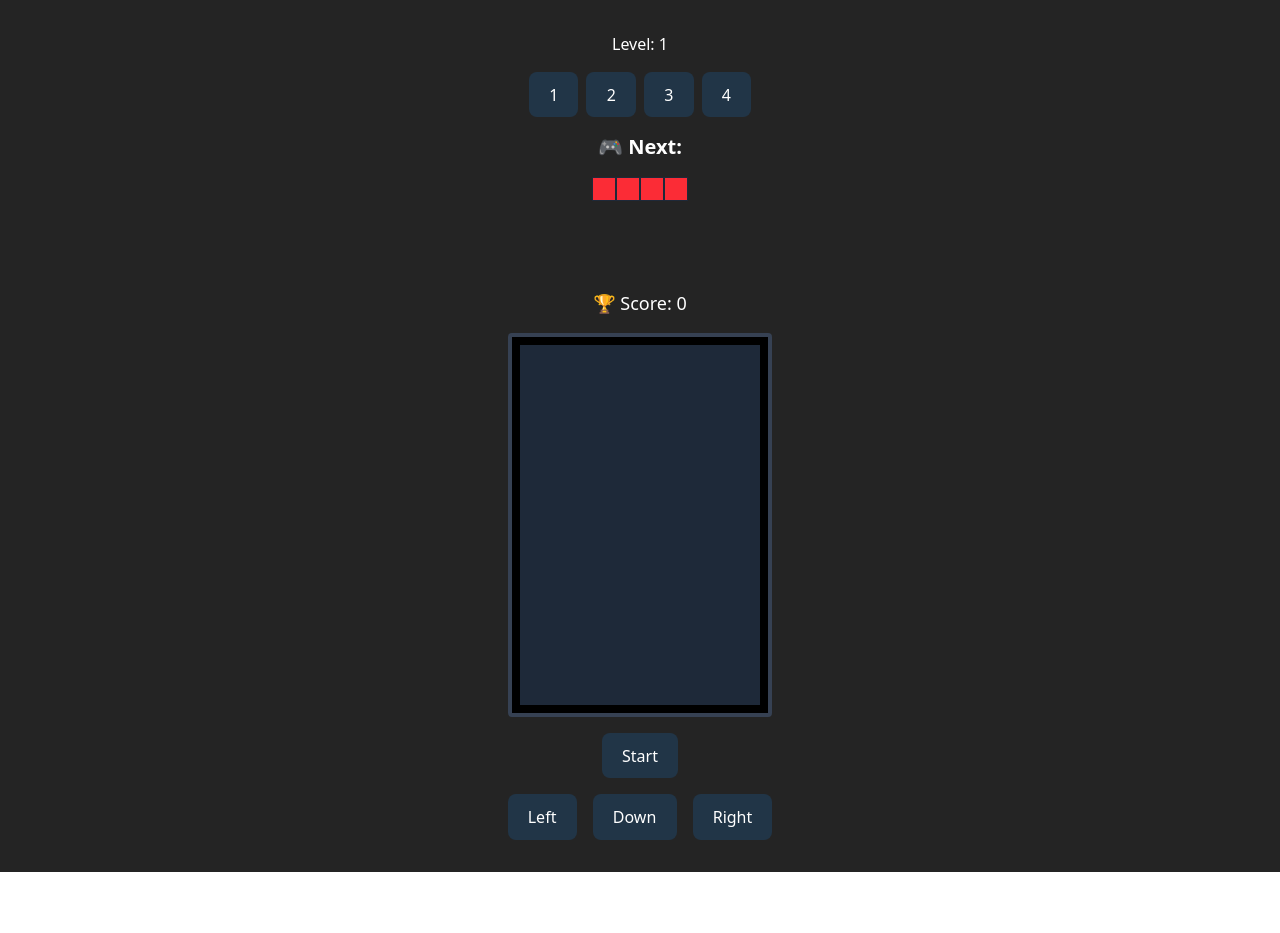
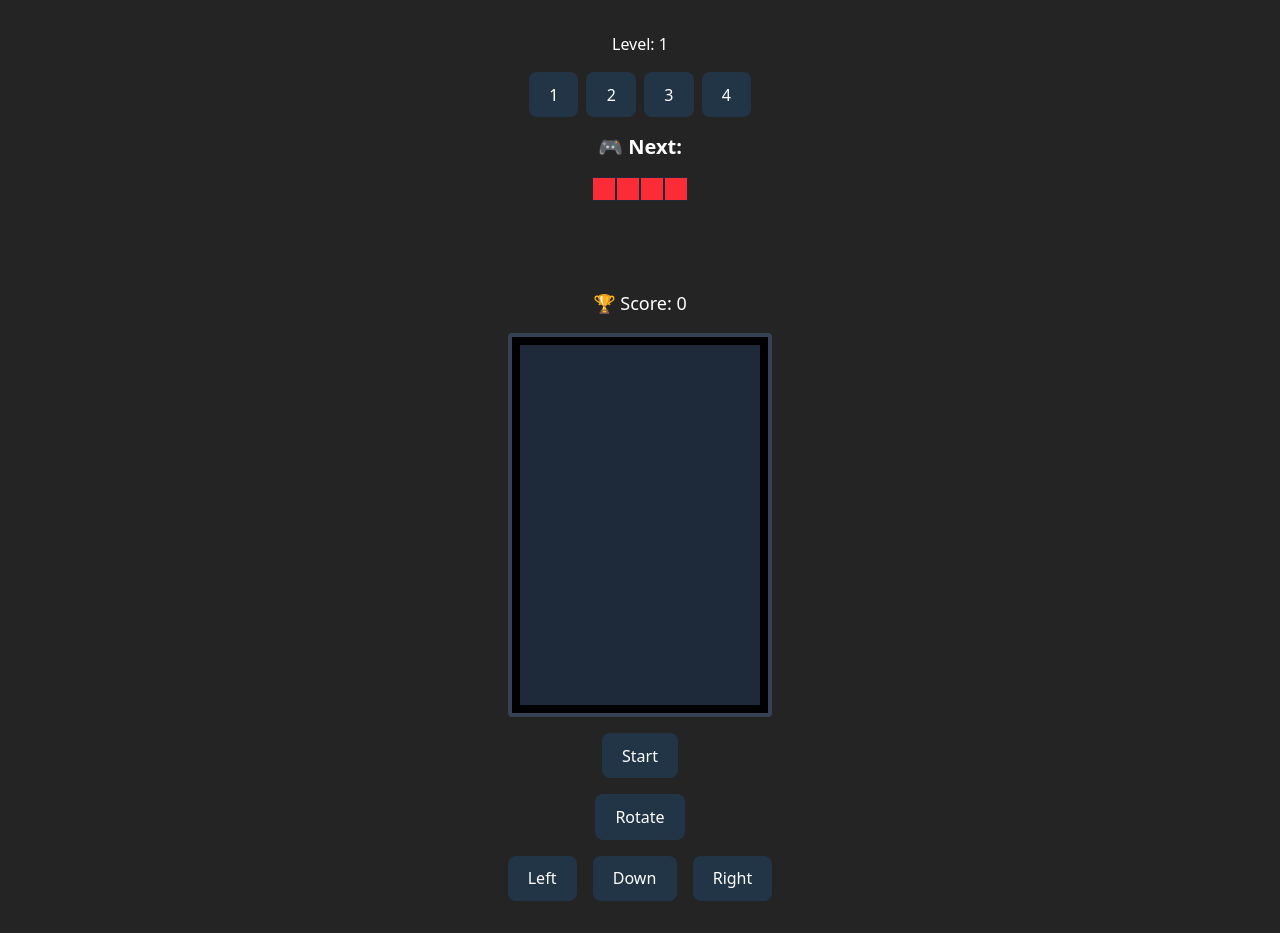
Before and after one commit to Yevhenns/tetris, a React (Vite) app: page / in a window 1280 px wide. Before the commit the page ends 872 px from the top, so only its background shows below. Built offline with nearby package versions, Linux system fonts and the light colour scheme.

Commit message:
added rotate btn

```diff
--- a/src/App.tsx
+++ b/src/App.tsx
@@ -36,6 +36,7 @@ function App() {
     moveDown,
     startGameHandler,
     restartGame,
+    rotate,
   } = useEngine({
     speed,
     fastMoveDownHandler,
@@ -59,6 +60,7 @@ function App() {
         moveLeft={moveLeft}
         moveRight={moveRight}
         moveDown={moveDown}
+        rotate={rotate}
       />
     </main>
   );
--- a/src/components/GameControls.tsx
+++ b/src/components/GameControls.tsx
@@ -7,6 +7,7 @@ interface GameControlsProps {
   moveLeft: () => void;
   moveRight: () => void;
   moveDown: () => void;
+  rotate: () => void;
 }
 
 export const GameControls: FC<GameControlsProps> = ({
@@ -16,6 +17,7 @@ export const GameControls: FC<GameControlsProps> = ({
   moveLeft,
   moveRight,
   moveDown,
+  rotate,
 }) => {
   return (
     <>
@@ -24,6 +26,7 @@ export const GameControls: FC<GameControlsProps> = ({
       ) : (
         <button onClick={startGameHandler}>Start</button>
       )}
+      <button onClick={rotate}>Rotate</button>
       <div className="flex gap-4">
         <button onClick={moveLeft}>Left</button>
         <button onClick={moveDown}>Down</button>
--- a/src/helpers/rotateStick.ts
+++ b/src/helpers/rotateStick.ts
@@ -20,11 +20,9 @@ const checkOrientation = ({
 }: checkOrientationProps) => {
   const getIsCollisionY = (figure: Row) =>
     figure.some((fig) => {
-      const movedY = fig.y;
-
-      const isTouchingBottom = movedY === END_ROW;
+      const isTouchingBottom = fig.y === END_ROW;
       const isTouchingFilled = filledCoords.some(
-        (filled) => filled.x === fig.x && filled.y === movedY
+        (filled) => filled.x === fig.x && filled.y === fig.y
       );
       return isTouchingBottom || isTouchingFilled;
     });
--- a/src/hooks/useEngine.ts
+++ b/src/hooks/useEngine.ts
@@ -26,6 +26,7 @@ export const useEngine = ({
     moveDown,
     startGameHandler,
     restartGame,
+    rotate,
   } = useCreateFigure({ speed, fastMoveDownHandler });
 
   return {
@@ -40,5 +41,6 @@ export const useEngine = ({
     moveDown,
     startGameHandler,
     restartGame,
+    rotate,
   };
 };
--- a/src/hooks/useMoveFigure.ts
+++ b/src/hooks/useMoveFigure.ts
@@ -106,6 +106,7 @@ export const useMoveFigure = ({
           fastMoveDownHandler(isCollisionY);
         }
         if (e.code === "Space") {
+          e.preventDefault();
           rotate();
         }
         return prev;
```
